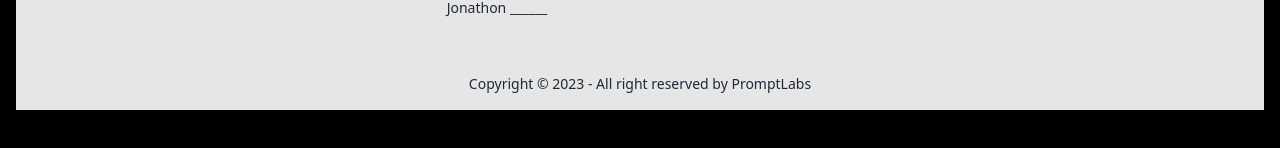
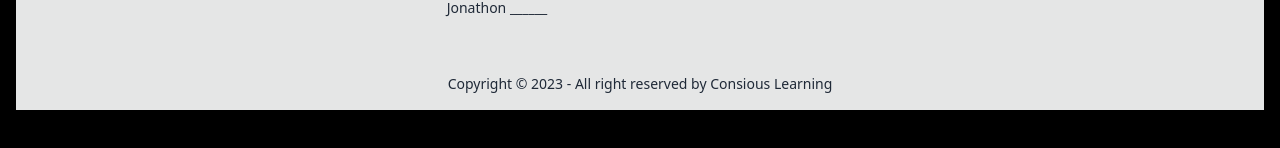
Before and after one commit to jonbiemond/promptlab, a Next.js app: page /messages in a window 1280 px wide. Shown: the part 462-610 px from the top of the page. Built offline with nearby package versions, Linux system fonts and the light colour scheme; no server answers; sample sign-in values are in the browser's storage.

Commit message:
Updated Footer Component

```diff
--- a/src/app/_components/Footer.tsx
+++ b/src/app/_components/Footer.tsx
@@ -29,7 +29,7 @@
                 </nav>
             </footer>
             <aside className="footer footer-center p-4 bg-base-300 text-base-content">
-                <p>Copyright © 2023 - All right reserved by PromptLabs</p>
+                <p>Copyright © 2023 - All right reserved by Consious Learning</p>
             </aside>
         </>
     )
```
